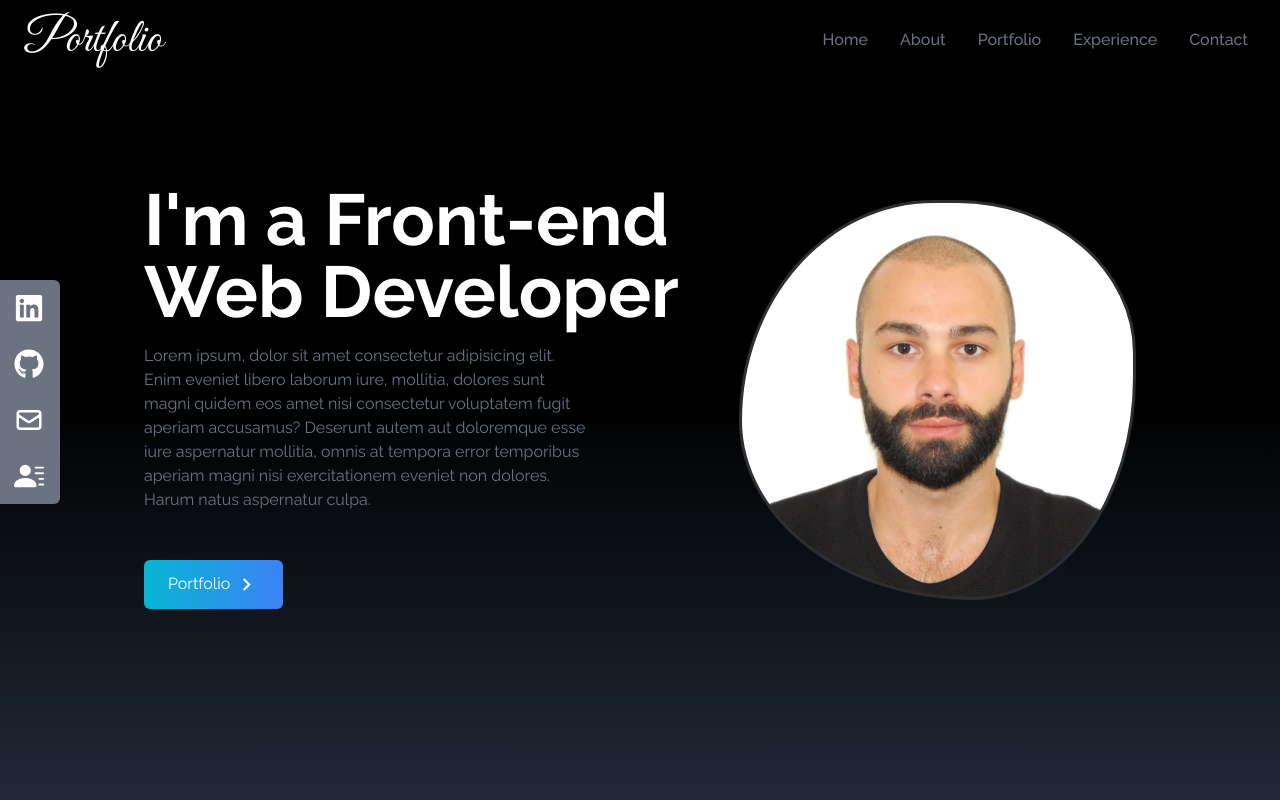
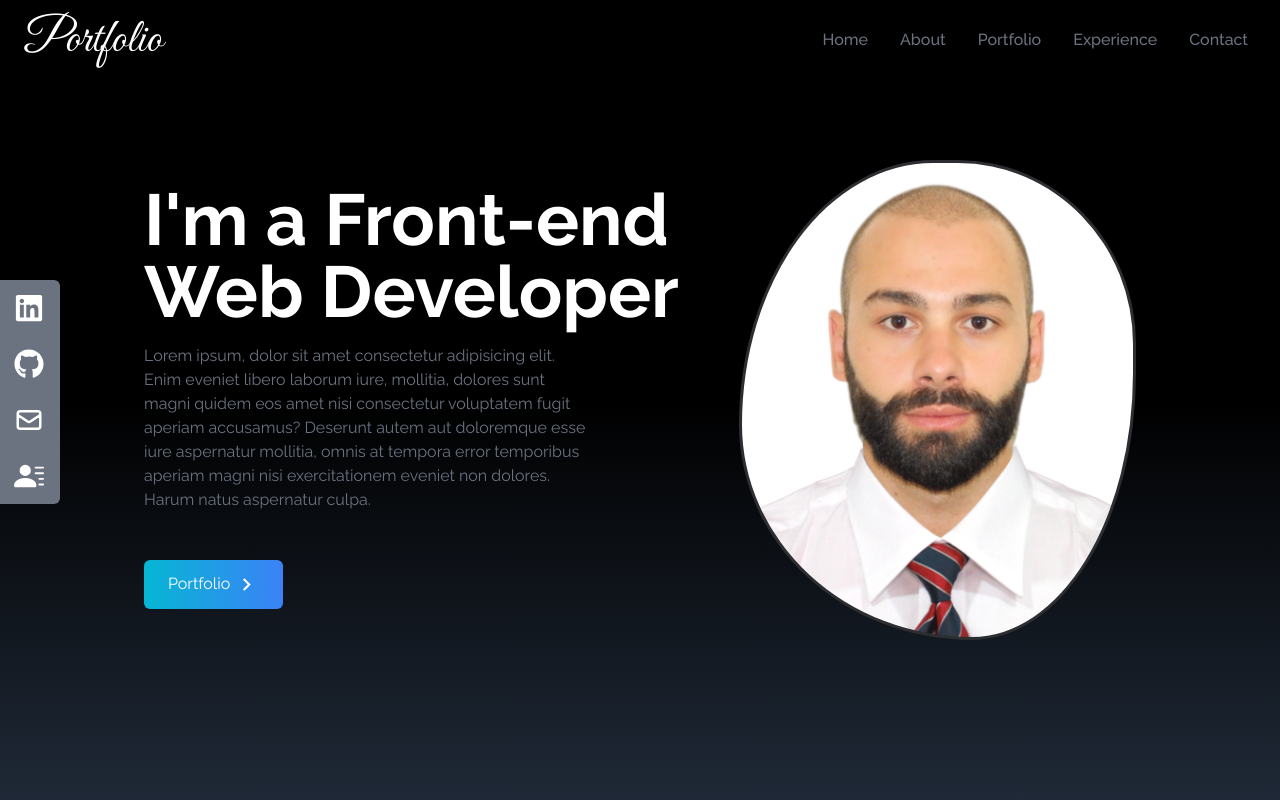
Before and after one commit to Giorgi824/portfolio, a React (Vite) app: page / in a window 1280 px wide. Shown: the top 800 px of the page. Built offline with nearby package versions, Linux system fonts and the light colour scheme.

Commit message:
change photo and added styles

```diff
--- a/src/index.css
+++ b/src/index.css
@@ -12,7 +12,7 @@
 
 .image-div {
   animation: morph 8s ease-in-out infinite;
-  background-image: url(/public/assets/photo.jpg);
+  background-image: url(/public/assets/photo.png);
   background-position: 50%;
   background-repeat: no-repeat;
   background-size: cover;
@@ -20,7 +20,7 @@
   border-radius: 60% 40% 30% 70%/60% 30% 70% 40%;
   position: relative;
   transition: all 1s ease-in-out;
-  height: 50%;
+  height: 60%;
   background-color: #fff;
   min-width: 40%;
   width: 50%;
```
Also changed, not shown: public/assets/photo.jpg (deleted), public/assets/photo.png (added).
